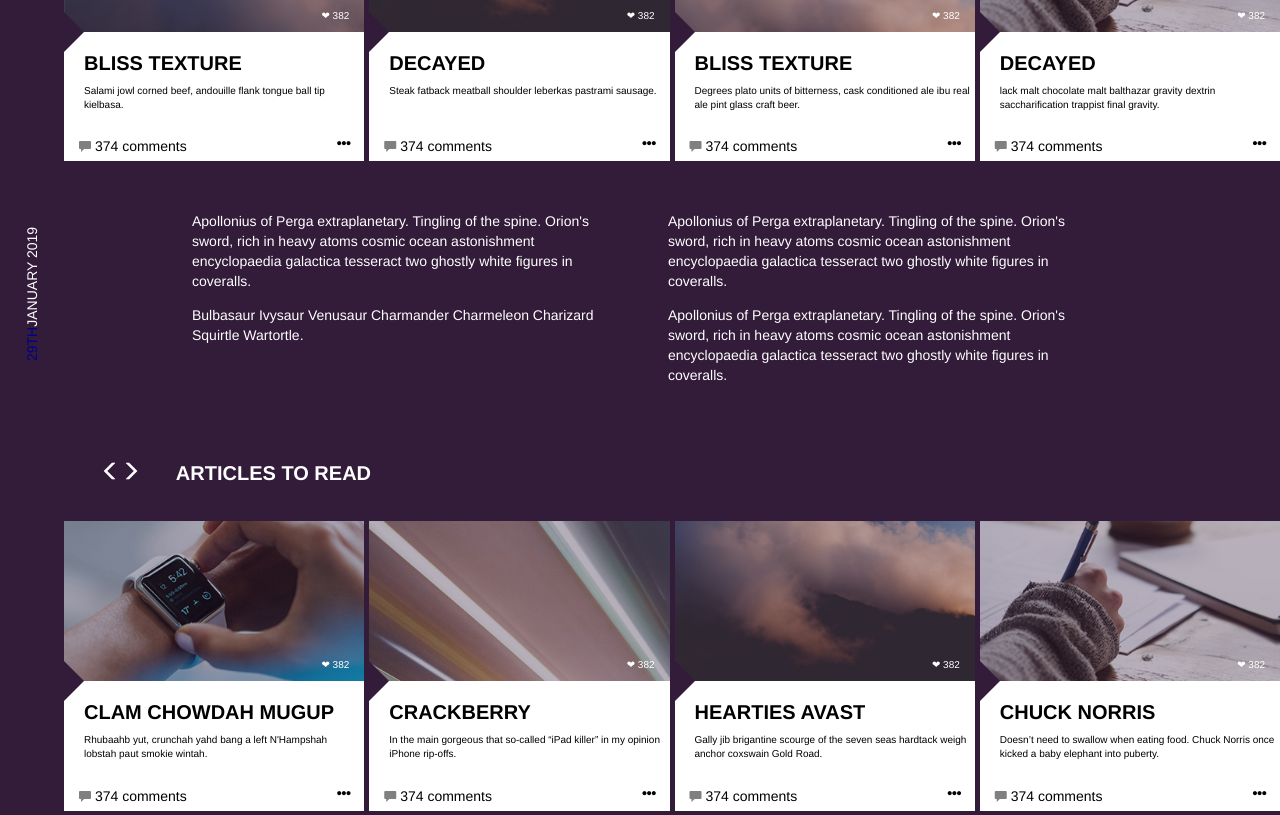
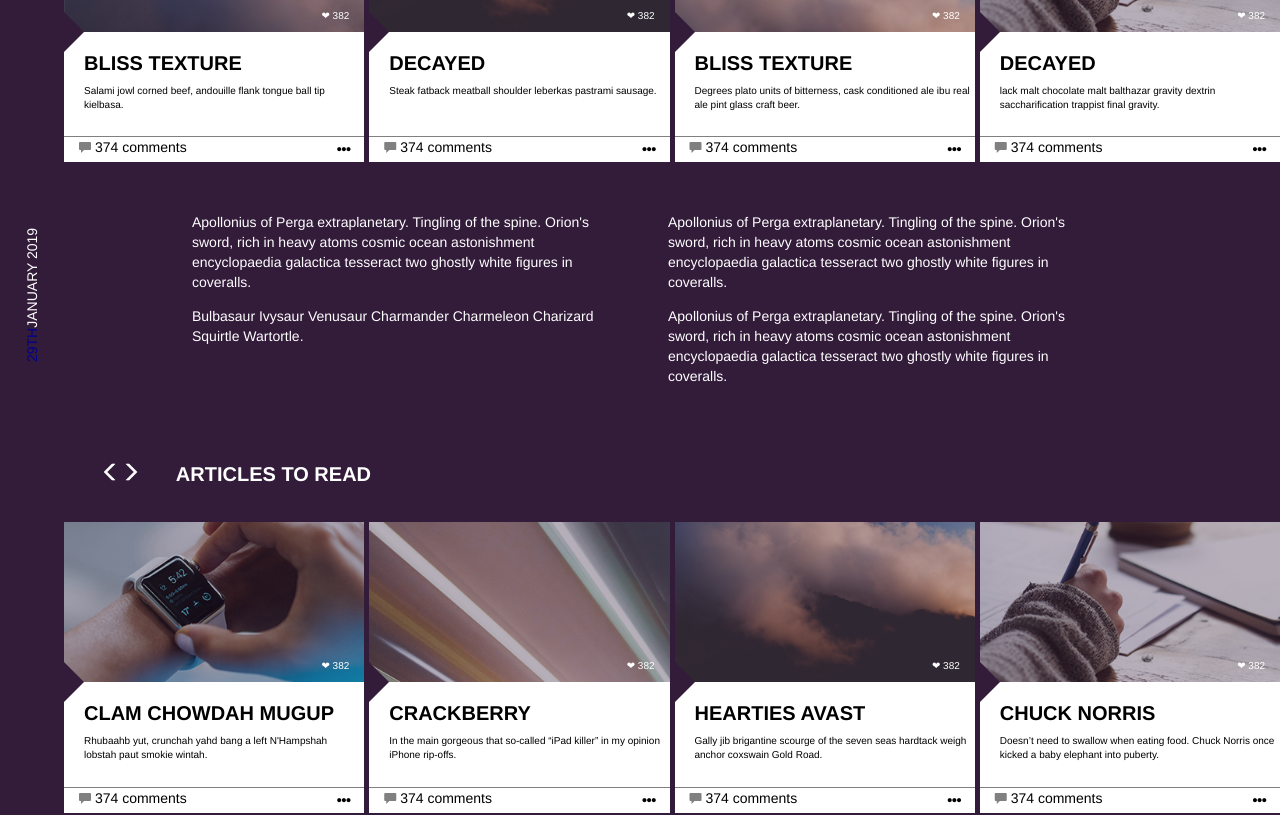
Before and after one commit to 2juicy/EpicGamesExercise, a React (Create React App) app: page /landing in a window 1280 px wide. Shown: the part 1040-1855 px from the top of the page. Built offline with nearby package versions, Linux system fonts and the light colour scheme.

Commit message:
styling comment section

```diff
--- a/src/components/Slider/Slider.css
+++ b/src/components/Slider/Slider.css
@@ -90,11 +90,12 @@
 .glyphicon-option-horizontal {
   float: right;
   font-weight: bold;
-  margin-right: 5%;
+  margin: 5px 5% 0 0;
 }
 
 .bottom-content {
   background-color: white;
+  border-top: gray 1px solid;
   color: black;
   padding: 0 0 5px 5%;
 }
```
